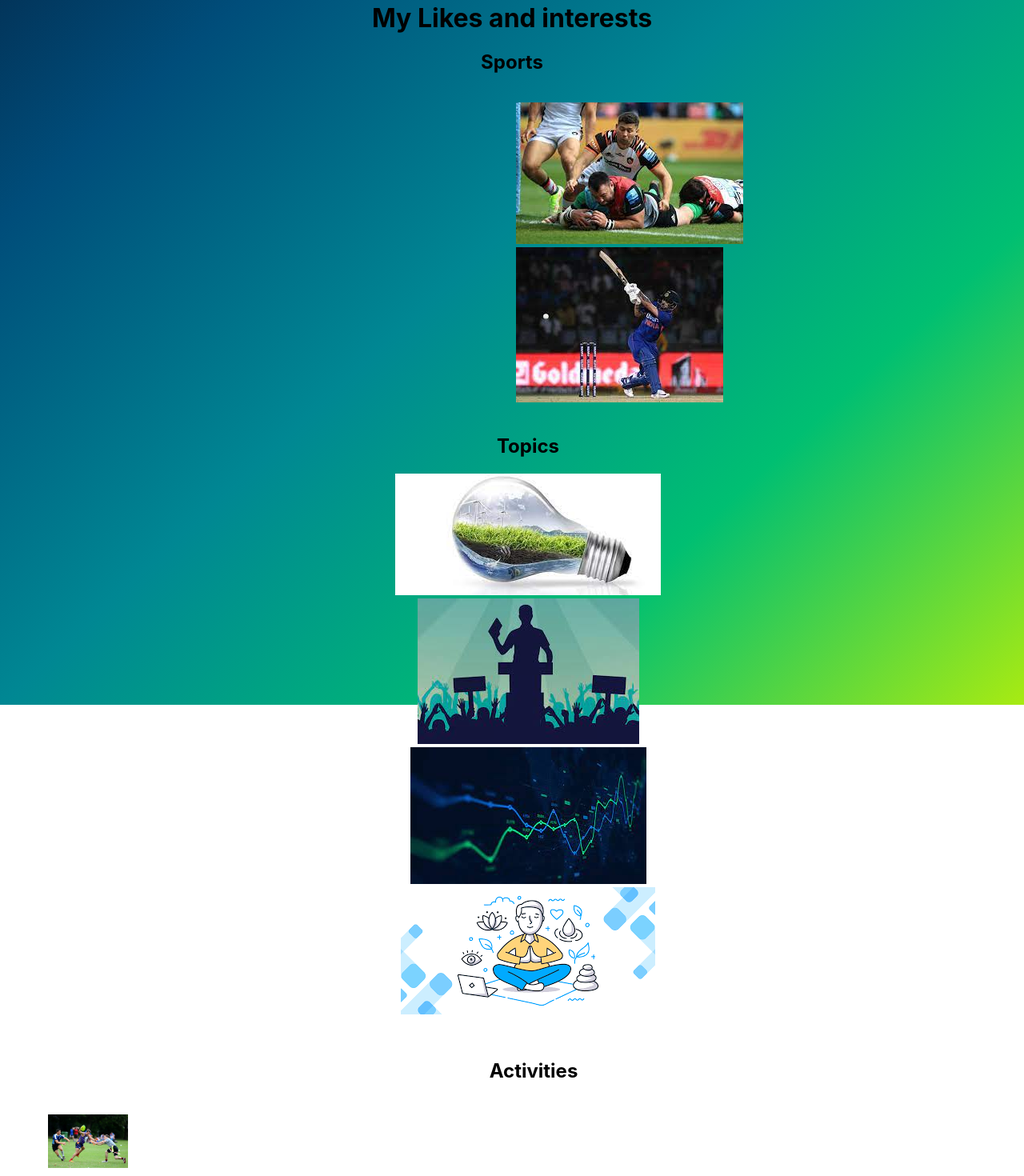
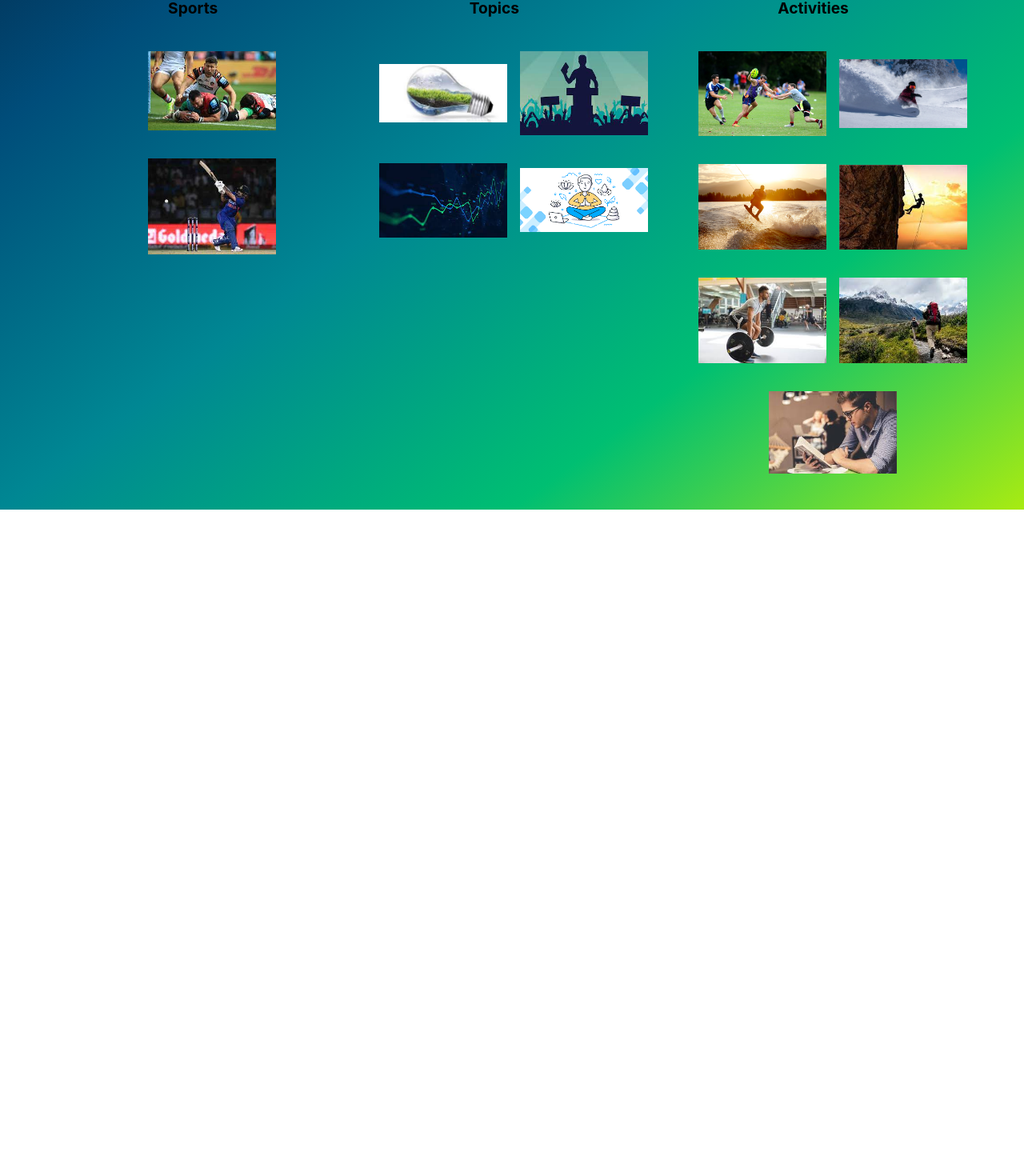
Before and after one commit to EenMac/Personal-portfolio.io, a React (Create React App) app: page /about in a window 1280 px wide. Shown: the part 340-1810 px from the top of the page at 80% size. After the commit the page ends 977 px from the top, so only its background shows below. Built offline with nearby package versions, Linux system fonts and the light colour scheme.

Commit message:
hover added

```diff
--- a/src/components/About.js
+++ b/src/components/About.js
@@ -23,62 +23,63 @@
         <div id="interests-section">
           <h1>My Likes and interests</h1>
           <div id="interests-list">
-            <h2>Sports</h2>
-            <div>
-
-              <ul id="sports">
-                <li>
+            <div id="sports">
+              <h2>Sports</h2>
+              <ul id="flex-container">
+                <div id="img-container">
                   <img src={rugby}></img>
-                </li>
-                <li>
+                </div>
+                <div id="img-container">
                   <img src={cricket}></img>
-                </li>
+                </div>
               </ul>
             </div>
+            <div id="topics">
+              <h2>Topics</h2>
+                <ul id="flex-container">
+                  <div id="img-container">
+                    <img src={greenTech}></img>
+                    <div id='overlay'>
+                      <div id="text">Green tech</div>
+                    </div>
+                  </div>
 
-            <div>
-              <ul id="topics">
-                <h2>Topics</h2>
-                <li>
-                  <img src={greenTech}></img>
-                </li>
-                <li>
-                  <img src={politics}></img>
-                </li>
-                <li>
-                  <img src={economics}></img>
-                </li>
-                <li>
-                  <img src={psychology}></img>
-                </li>
-              </ul>
+                  <div id="img-container">
+                    <img src={politics}></img>
+                  </div>
+                  <div id="img-container">
+                    <img src={economics}></img>
+                  </div>
+                  <div id="img-container">
+                    <img src={psychology}></img>
+                  </div>
+                </ul>
             </div>
-            <div id="Activities">
-              <ul>
-                <h2>Activities</h2>
-                  <div id="divdiv">
-                    <img id="touchies" src={touchrugby}></img>
-                  </div>
-                <li>
 
+            <div id="activities">
+              <h2>Activities</h2>
+              <ul id="flex-container">
+                <div id="img-container">
+                  <img id="touch-rugby" src={touchrugby}></img>
+                </div>
+                <div id="img-container">
                   <img src={snowboarding}></img>
-                </li>
-                <li>
+                </div>
+                <div id="img-container">
                   <img src={wakeboard}></img>
-                </li>
-
-                <li>
+                </div>
+                <div id="img-container">
                   <img src={mountainclimb}></img>
-                </li>
-                <li>
+                </div>
+                <div id="img-container">
                   <img src={gym}></img>
-                </li>
-                <li>
+                </div>
+                <div id="img-container">
                   <img src={hiking}></img>
-                </li>
-                <li>
+                </div>
+                <div id="img-container">
                   <img src={reading}></img>
-                </li>
+                </div>
               </ul>
             </div>
           </div>
--- a/src/css/About.css
+++ b/src/css/About.css
@@ -1,7 +1,7 @@
 #about-container{
     background-image: linear-gradient(to right bottom, #051937, #004d7a, #008793, #00bf72, #a8eb12);
     height: 150vh;
-    zoom: 100%;
+    zoom: 80%;
 }
 #story-section{
     list-style-type: none;
@@ -15,33 +15,62 @@
     height: 400px;
     list-style-type: none;
 }
-
-ul{
-    list-style-type: none;
-    display: inline-block;
-};
 #interests-list{
-    display: flex;
-    justify-content: center;
+    display: inline-flex;
+    justify-content: space-between;
+    width: 90%;
 }
-#sports {
-    max-width: 30px;
-    max-height: 30px;
+#interests-list > div{
+    /* justify-content: space-between; */
+    gap: 200px;
 }
-#sports > ul > li > img{
-    max-height: 10px;
-    max-width: 10px;
-    display: flex;
-}
-#divdiv{
-    max-height: 100px;
-    max-width: 100px;
+#img-container{
+    max-height: 200px;
+    max-width: 200px;
     width:auto;
     text-align:center;
-    padding:20px;
+    padding:10px;
 }
-#touchies{
+/* #img-container:hover{
+    opacity: 0;
+
+} */
+
+#img-container:hover > #overlay{
+    opacity: 1;
+}
+#overlay{
+    opacity: 0;
+    position: relative;
+    height: 100%;
+    width: 100%;
+    opacity: 0;
+    transition: .5s ease;
+    background-color: #008CBA;
+}
+
+#img-container > img{
     width: 100%;
     height: 100%;
     object-fit: contain;
+    padding: 10px;
+    opacity: 1;
 }
+#text{
+    color: white;
+    font-size: 20px;
+    position: absolute;
+    top: 50%;
+    left: 50%;
+    -webkit-transform: translate(-50%, -50%);
+    -ms-transform: translate(-50%, -50%);
+    transform: translate(-50%, -50%);
+    text-align: center;
+    opacity: 0;
+}
+#flex-container{
+    flex-wrap: wrap;
+    display: flex;
+    max-width: 500px;
+    justify-content: center;
+}
```
